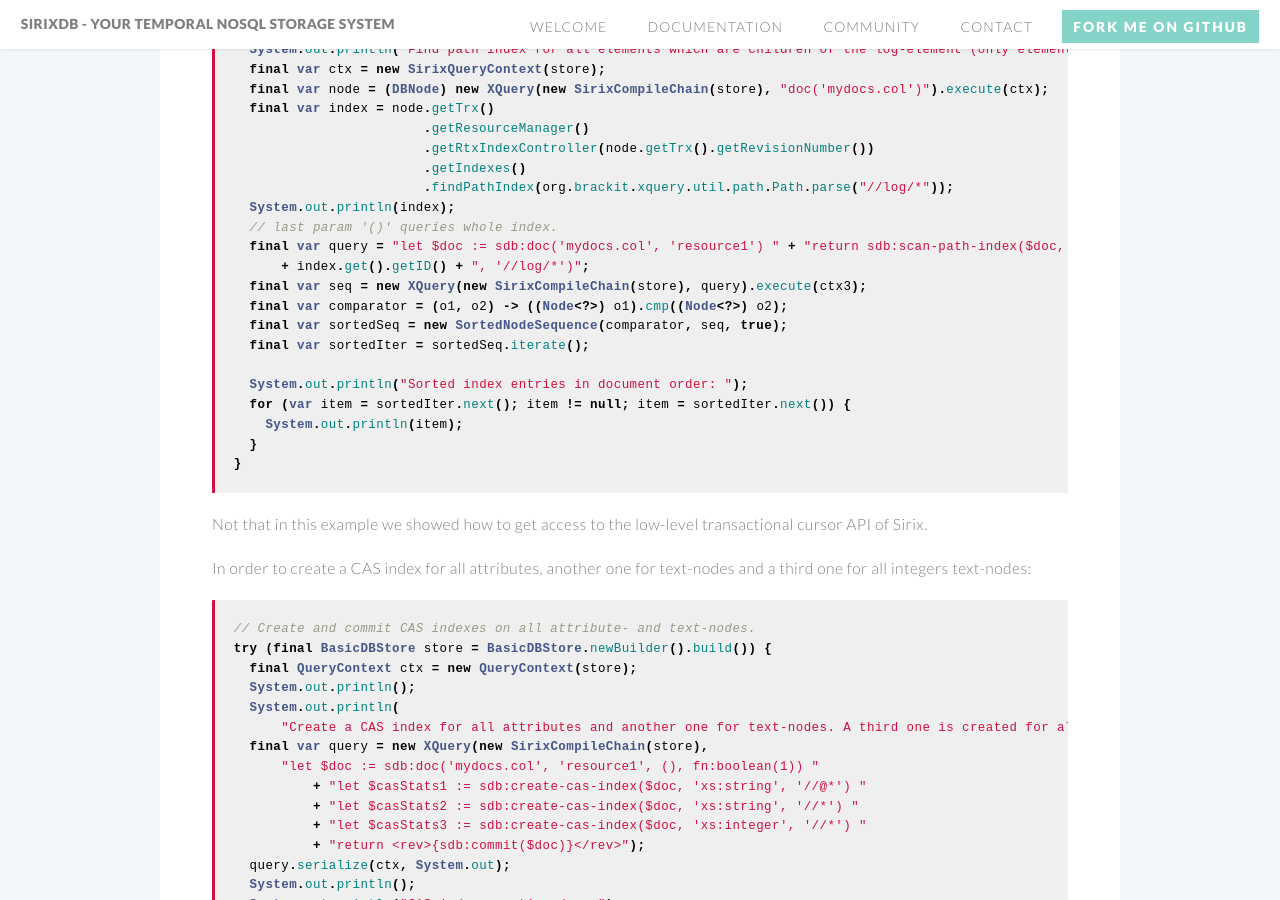
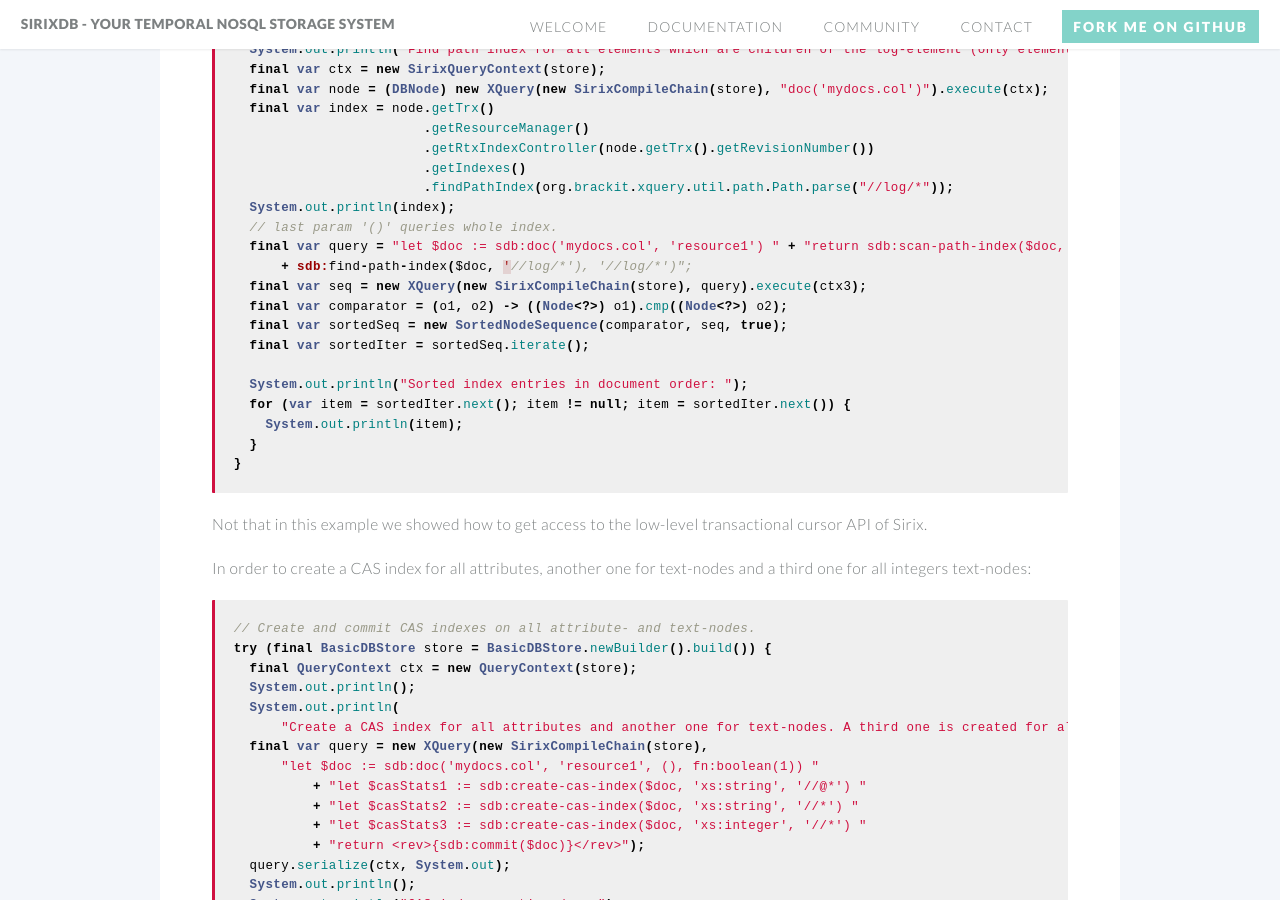
Before and after one commit to sirixdb/sirixdb.github.io, a Jekyll site: the page built from xml-xquery-api.md, in a window 1280 px wide and 900 px high, scrolled down 4908 px. Built offline with Jekyll 4.4.1, drawn with Linux system fonts in a browser that asks for light colours; our own code applies the rules of GitHub Pages for plain Markdown files.

Commit message:
Update xml-xquery-api.md

```diff
--- a/xml-xquery-api.md
+++ b/xml-xquery-api.md
@@ -209,7 +209,7 @@ try (final BasicDBStore store = BasicDBStore.newBuilder().build()) {
   System.out.println(index);
   // last param '()' queries whole index.
   final var query = "let $doc := sdb:doc('mydocs.col', 'resource1') " + "return sdb:scan-path-index($doc, "
-      + index.get().getID() + ", '//log/*')";
+      + sdb:find-path-index($doc, '//log/*'), '//log/*')";
   final var seq = new XQuery(new SirixCompileChain(store), query).execute(ctx3);
   final var comparator = (o1, o2) -> ((Node<?>) o1).cmp((Node<?>) o2);
   final var sortedSeq = new SortedNodeSequence(comparator, seq, true);
```
